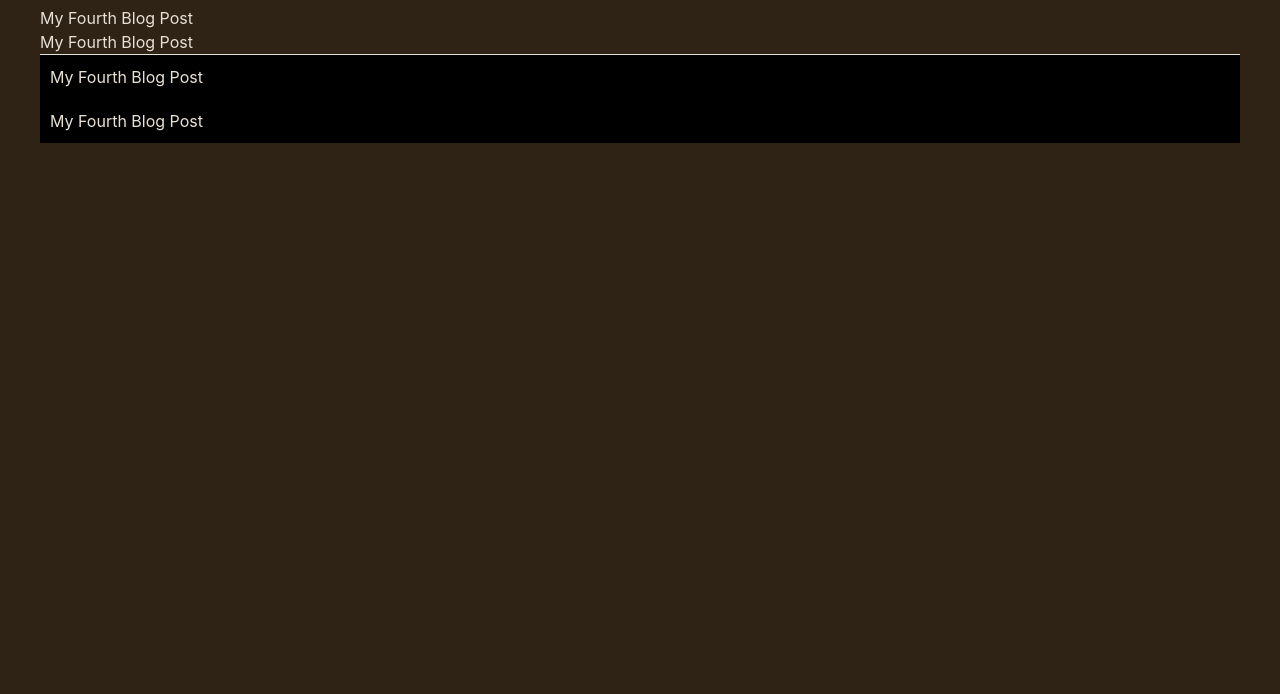
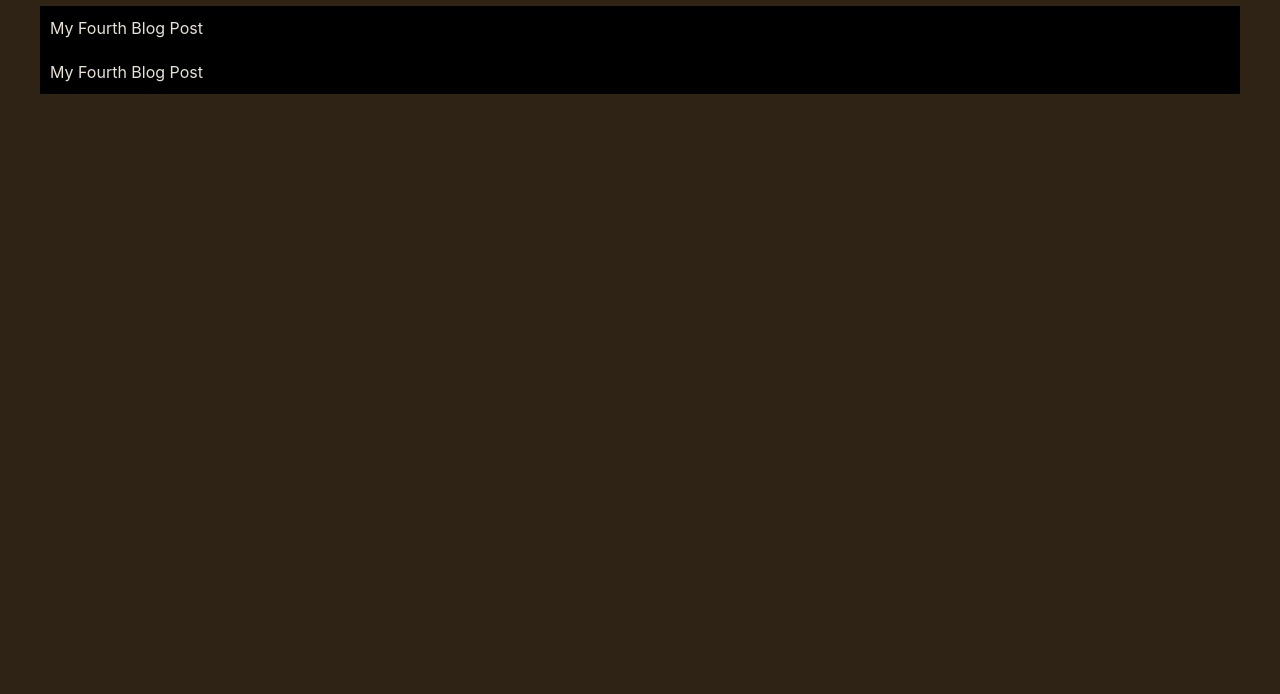
Before and after one commit to kreatormati/kreatormati.github.io, an Astro site: page / in a window 1280 px wide. Shown: the part 106-800 px from the top of the page. Built offline with nearby package versions, Linux system fonts and the light colour scheme; Astro itself is replaced by a stand-in of ours; a web font is replaced by a local one.

Commit message:
blogfixed2

```diff
--- a/src/pages/index.astro
+++ b/src/pages/index.astro
@@ -6,13 +6,6 @@ const allPosts = Object.values(import.meta.glob('./posts/*.md', { eager: true })
 ---
 
 <Layout title={homeTitle}>
-  <ul>
-  {allPosts.map((post: any) => (
-    <li>
-      <a href={post.url}>{post.frontmatter.title}</a>
-    </li>
-    ))}
-    <hr>
   </ul>
     <ul>
     {allPosts.map((post: any) => <BlogLink url={post.url} title={post.frontmatter.title} />)}
```
